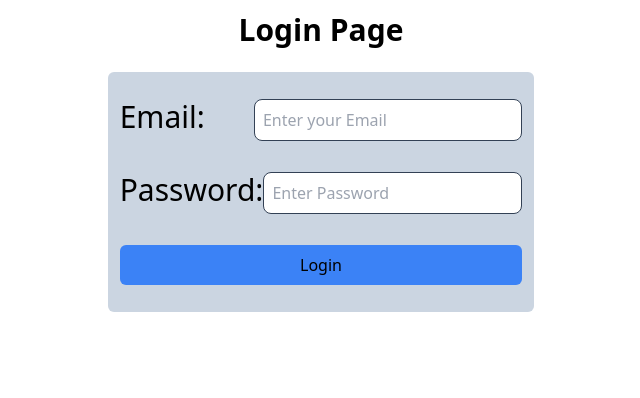
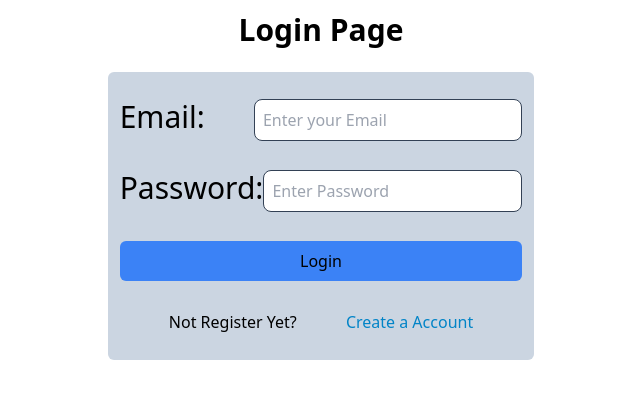
Before and after one commit to shintu0/angular-test, an Angular app: page /my-form in a window 1280 px wide. Shown: the top 398 px of the page, without its empty margins (319-959 px from the left). Built offline with nearby package versions, Linux system fonts and the light colour scheme.

Commit message:
UI fix and auth

```diff
--- a/src/app/app-routing.module.ts
+++ b/src/app/app-routing.module.ts
@@ -1,9 +1,11 @@
 import { NgModule } from '@angular/core';
 import { RouterModule, Routes } from '@angular/router';
 import { MyFormComponent } from './my-form/my-form.component';
+import { RegisterComponent } from './auth/register/register.component';
 
 const routes: Routes = [
-  {path:'my-form',component:MyFormComponent}
+  {path:'my-form',component:MyFormComponent},
+  {path:'register',component:RegisterComponent}
 ];
 
 @NgModule({
--- a/src/app/app.module.ts
+++ b/src/app/app.module.ts
@@ -4,11 +4,13 @@ import { BrowserModule } from '@angular/platform-browser';
 import { AppRoutingModule } from './app-routing.module';
 import { AppComponent } from './app.component';
 import { MyFormComponent } from './my-form/my-form.component';
+import { RegisterComponent } from './auth/register/register.component';
 
 @NgModule({
   declarations: [
     AppComponent,
     MyFormComponent,
+    RegisterComponent,
   ],
   imports: [
     BrowserModule,
--- /dev/null
+++ b/src/app/auth/register/register.component.html
@@ -0,0 +1 @@
+<p>register works!</p>
--- a/src/app/my-form/my-form.component.html
+++ b/src/app/my-form/my-form.component.html
@@ -1,7 +1,7 @@
 
 <p class="text-3xl text-center font-bold mt-3">Login Page</p>
 <div class="w-screen mt-3 flex justify-center">
-  <form class="rounded-md flex-col justify-around w-1/3 h-60 bg-slate-300 p-3" >
+  <form class="rounded-md flex-col justify-around w-1/3 h-72 max-h-1/2 bg-slate-300 p-3" >
     <div class=" flex justify-between">
       <label class="text-3xl" for="email">Email: </label>
       <input type="text" id="email" placeholder="Enter your Email" class="w-2/3 p-2 border rounded-lg border-slate-700" >
@@ -11,5 +11,9 @@
       <input type="password" id="email" placeholder="Enter Password" class="w-2/3 p-2 border rounded-lg border-slate-700" >
     </div>
     <button class="rounded-md bg-blue-500 h-10" >Login</button>
+    <div class="flex justify-evenly items-center" >
+      <p  >Not Register Yet?</p>
+      <a class=" text-sky-600" (click)="onRegisterClick()" href="" >Create a Account</a>
+    </div>
   </form>
 </div>
--- a/src/app/my-form/my-form.component.ts
+++ b/src/app/my-form/my-form.component.ts
@@ -1,4 +1,5 @@
 import { Component } from '@angular/core';
+import { Router } from '@angular/router';
 
 @Component({
   selector: 'app-my-form',
@@ -7,4 +8,12 @@ import { Component } from '@angular/core';
 })
 export class MyFormComponent {
 
+  constructor(private router:Router){
+
+  }
+
+  onRegisterClick(){
+    this.router.navigate(['register'])
+  }
+
 }
```
Also changed, not shown: src/app/auth/register/register.component.ts (added, +10 -0 lines), src/app/auth/register/register.component.css (added), 1 other file (tests, documents, lock files or other folders).
